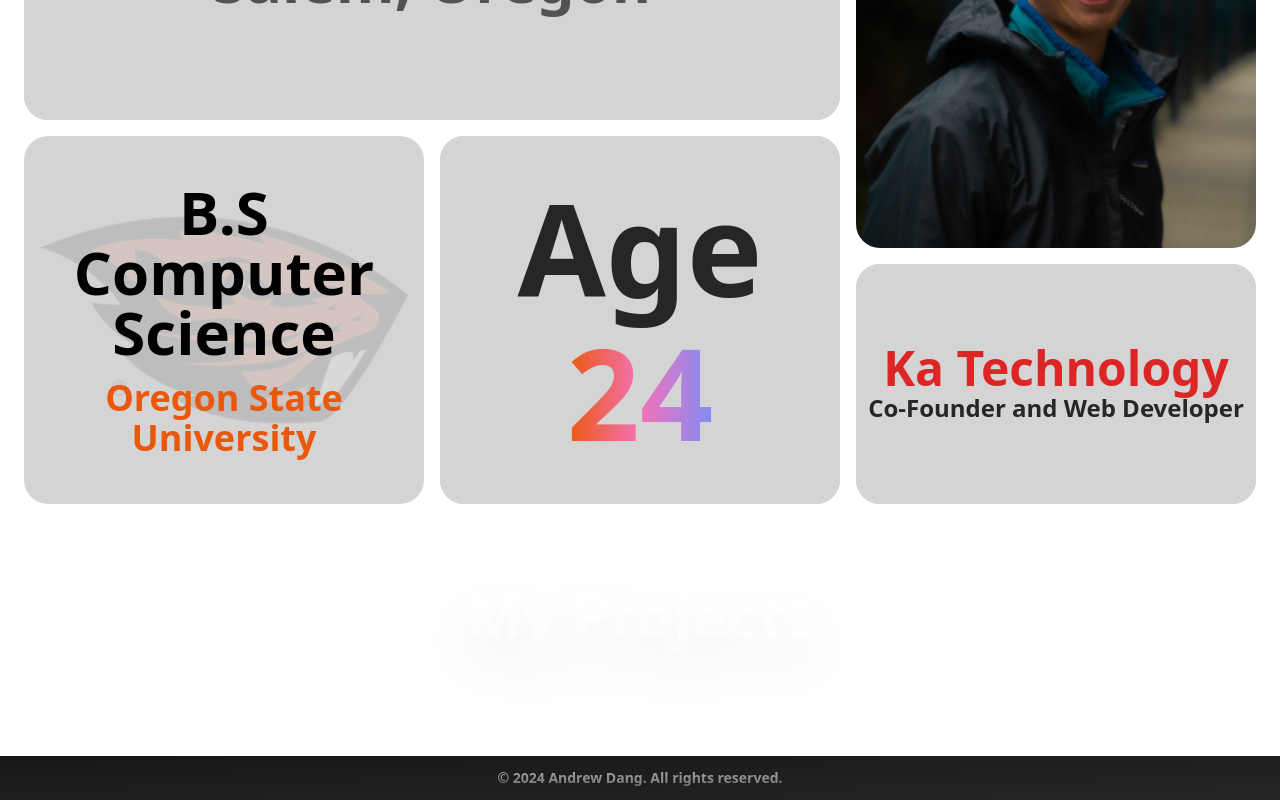
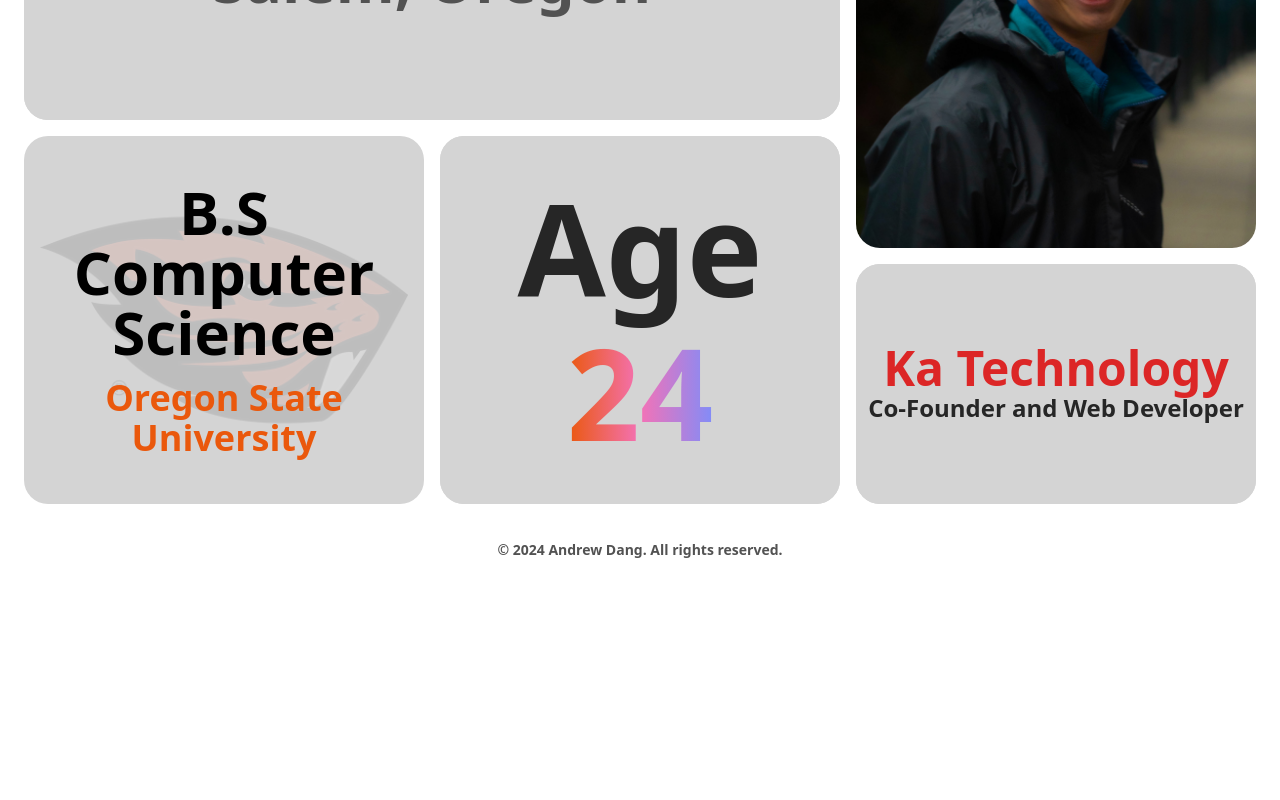
Before and after one commit to TheAndrewDang/MyPortfolioWebsite, a Next.js app in the folder frontend/: page / in a window 1280 px wide. Shown: the part 1072-1872 px from the top of the page. After the commit the page ends 1644 px from the top, so only its background shows below. Built offline with nearby package versions, Linux system fonts and the light colour scheme.

Commit message:
package changes

```diff
--- a/frontend/src/app/components/ui/floating-dock.tsx
+++ b/frontend/src/app/components/ui/floating-dock.tsx
@@ -43,7 +43,7 @@ const FloatingDockMobile = ({
 }) => {
   const [open, setOpen] = useState(false);
   return (
-    <div className={cn("relative block md:hidden opacity-90", className)}>
+    <div className={cn("relative block md:hidden opacity-95", className)}>
       <AnimatePresence>
         {open && (
           <motion.div
--- a/frontend/src/app/components/ui/text-generate-effect.tsx
+++ b/frontend/src/app/components/ui/text-generate-effect.tsx
@@ -35,15 +35,15 @@ export const TextGenerateEffect = ({
       <motion.div ref={scope}>
         {wordsArray.map((word, idx) => {
           return (
+            <span key={word + idx} className="text-gray-100 opacity-80">
               <motion.span
-              key={word + idx}
-              className="text-gray-100 opacity-80"
                 style={{
                   filter: filter ? "blur(10px)" : "none",
                 }}
               >
                 {word}{" "}
               </motion.span>
+            </span>
           );
         })}
       </motion.div>
--- a/frontend/src/app/page.tsx
+++ b/frontend/src/app/page.tsx
@@ -74,17 +74,17 @@ export default function Home() {
       </div>
 
       {/* THE PROJECTS */}
-      <div className="pb-14">
+      {/* <div className="pb-14">
         <div className="text-white font-bold px-4 pointer-events-none text-3xl text-center md:text-4xl lg:text-6xl">
           <div className="bg-clip-text text-transparent drop-shadow-2xl bg-gradient-to-b from-white/80 to-white/20 pt-14 pb-14">
             My Projects
           </div>
         </div>
-      </div>
+      </div> */}
 
       <footer>
-        <div className="bg-gradient-to-br from-neutral-900 to-neutral-800 text-white font-bold px-4 pointer-events-none text-sm text-center md:text-l lg:text-l">
-          <div className="bg-clip-text text-transparent drop-shadow-2xl bg-gradient-to-b from-white/80 to-white/20 pt-3 pb-3">
+        <div className="font-bold px-4 pointer-events-none text-sm text-center md:text-l lg:text-l">
+          <div className="text-neutral-600 pt-3 pb-3">
             © 2024 Andrew Dang. All rights reserved.
           </div>
         </div>
```
Also changed, not shown: frontend/package.json (+9 -9 lines), 1 other file (tests, documents, lock files or other folders). Lines whose indentation alone changed are shown as unchanged.
